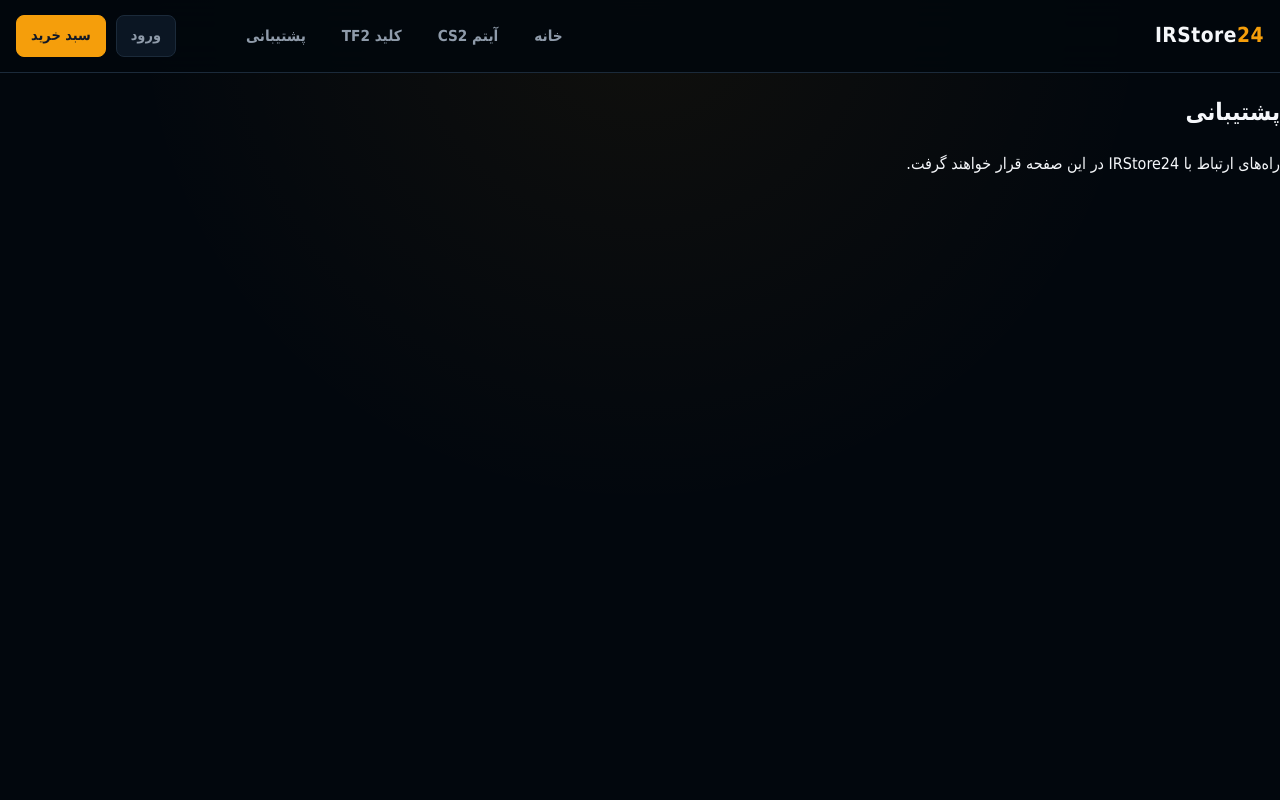
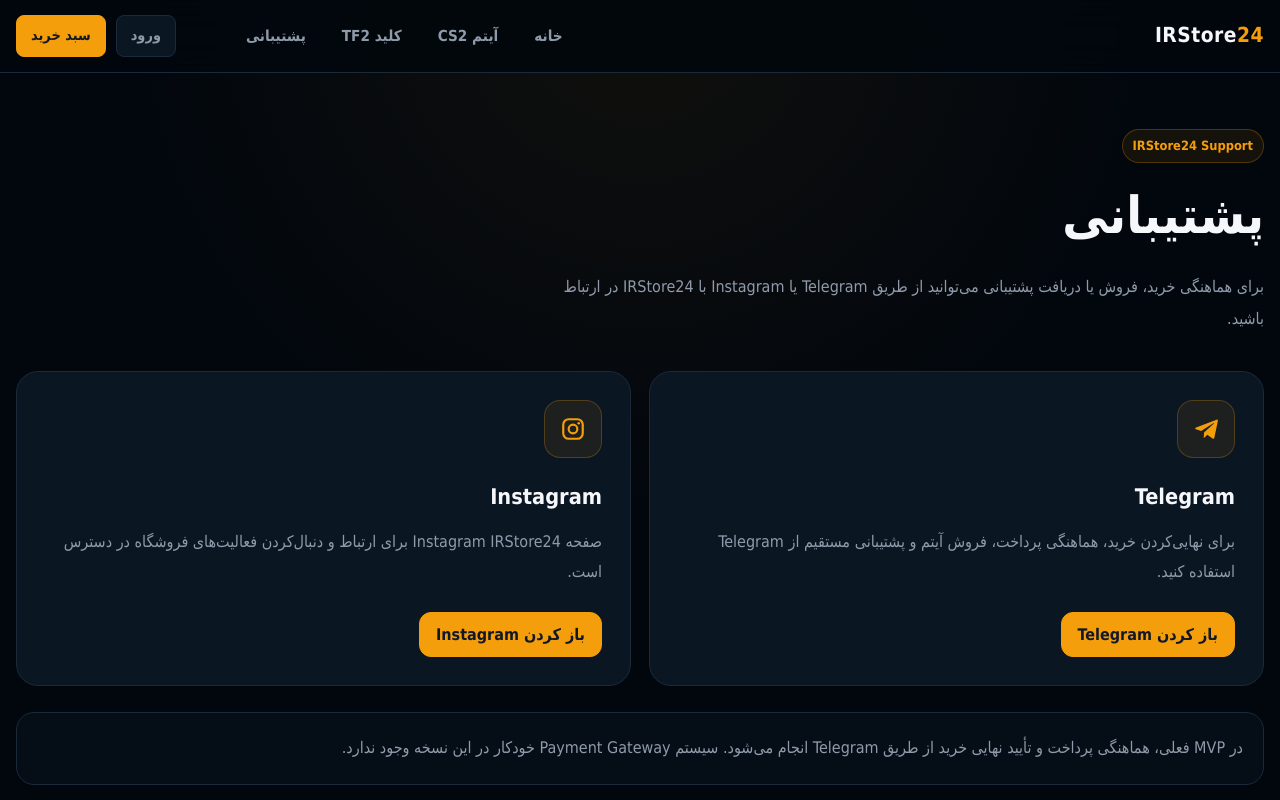
Before and after one commit to Maximus42-byte/IRStore24-Web, a Next.js app: page /support in a window 1280 px wide. Shown: the top 800 px of the page. Built offline with nearby package versions, Linux system fonts and the light colour scheme.

Commit message:
Build support page

```diff
--- /dev/null
+++ b/app/support/page.module.css
@@ -0,0 +1,166 @@
+.page {
+  width: min(calc(100% - 32px), var(--container-width));
+  margin-inline: auto;
+  padding-block: 56px 90px;
+}
+
+.header {
+  max-width: 720px;
+  margin-bottom: 36px;
+}
+
+.eyebrow {
+  display: inline-flex;
+
+  margin-bottom: 12px;
+  padding: 6px 10px;
+
+  color: var(--accent);
+
+  border: 1px solid rgba(245, 158, 11, 0.25);
+  border-radius: 999px;
+
+  background: rgba(245, 158, 11, 0.08);
+
+  font-size: 0.8rem;
+  font-weight: 800;
+}
+
+.title {
+  margin: 0;
+
+  font-size: clamp(2rem, 5vw, 3.2rem);
+}
+
+.description {
+  margin: 14px 0 0;
+
+  color: var(--text-muted);
+
+  line-height: 2;
+}
+
+.grid {
+  display: grid;
+  grid-template-columns: repeat(2, minmax(0, 1fr));
+  gap: 18px;
+}
+
+.card {
+  padding: 28px;
+
+  border: 1px solid var(--border);
+  border-radius: 22px;
+
+  background: var(--surface);
+
+  transition:
+    transform 180ms ease,
+    border-color 180ms ease,
+    background 180ms ease;
+}
+
+.card:hover {
+  transform: translateY(-4px);
+
+  border-color: var(--border-strong);
+  background: var(--surface-hover);
+}
+
+.icon {
+  width: 58px;
+  height: 58px;
+
+  display: flex;
+  align-items: center;
+  justify-content: center;
+
+  margin-bottom: 22px;
+
+  color: var(--accent);
+
+  border: 1px solid rgba(245, 158, 11, 0.24);
+  border-radius: 16px;
+
+  background: rgba(245, 158, 11, 0.08);
+
+  font-size: 1.15rem;
+  font-weight: 900;
+}
+
+.cardTitle {
+  margin: 0;
+
+  font-size: 1.35rem;
+}
+
+.cardDescription {
+  margin: 12px 0 0;
+
+  color: var(--text-muted);
+
+  line-height: 1.9;
+}
+
+.action {
+  display: inline-flex;
+  align-items: center;
+  justify-content: center;
+
+  min-height: 44px;
+
+  margin-top: 24px;
+  padding: 9px 16px;
+
+  color: #111827;
+
+  border: 1px solid var(--accent);
+  border-radius: var(--radius-md);
+
+  background: var(--accent);
+
+  font-weight: 800;
+
+  transition:
+    transform 160ms ease,
+    background 160ms ease;
+}
+
+.action:hover {
+  background: var(--accent-hover);
+
+  transform: translateY(-2px);
+}
+
+.notice {
+  margin-top: 26px;
+
+  padding: 20px;
+
+  color: var(--text-muted);
+
+  border: 1px solid var(--border);
+  border-radius: var(--radius-lg);
+
+  background: rgba(7, 17, 29, 0.6);
+
+  line-height: 1.9;
+}
+.socialIcon {
+  width: 26px;
+  height: 26px;
+
+  display: block;
+}
+
+@media (max-width: 720px) {
+  .page {
+    width: min(calc(100% - 20px), var(--container-width));
+
+    padding-top: 36px;
+  }
+
+  .grid {
+    grid-template-columns: 1fr;
+  }
+}
--- a/app/support/page.tsx
+++ b/app/support/page.tsx
@@ -1,8 +1,118 @@
+import styles from "./page.module.css";
+
 export default function SupportPage() {
   return (
-    <section>
-      <h1>پشتیبانی</h1>
-      <p>راه‌های ارتباط با IRStore24 در این صفحه قرار خواهند گرفت.</p>
-    </section>
+    <div className={styles.page}>
+      <header className={styles.header}>
+        <span className={styles.eyebrow}>
+          IRStore24 Support
+        </span>
+
+        <h1 className={styles.title}>
+          پشتیبانی
+        </h1>
+
+        <p className={styles.description}>
+          برای هماهنگی خرید، فروش یا دریافت پشتیبانی می‌توانید
+          از طریق Telegram یا Instagram با IRStore24 در ارتباط باشید.
+        </p>
+      </header>
+
+      <div className={styles.grid}>
+        <article className={styles.card}>
+          <div className={styles.icon} aria-hidden="true">
+            <svg
+              viewBox="0 0 24 24"
+              className={styles.socialIcon}
+              fill="none"
+              xmlns="http://www.w3.org/2000/svg"
+            >
+              <path
+                d="M21.7 3.4L2.9 10.7C1.6 11.2 1.6 11.9 2.7 12.3L7.5 13.8L18.7 6.7C19.2 6.4 19.7 6.6 19.3 7L10.2 15.2L9.9 20C10.4 20 10.6 19.8 10.9 19.5L13.2 17.3L18 20.8C18.9 21.3 19.5 21 19.7 20L22.9 4.9C23.2 3.6 22.4 3 21.7 3.4Z"
+                fill="currentColor"
+              />
+            </svg>
+          </div>
+
+          <h2 className={styles.cardTitle}>
+            Telegram
+          </h2>
+
+          <p className={styles.cardDescription}>
+            برای نهایی‌کردن خرید، هماهنگی پرداخت، فروش آیتم و
+            پشتیبانی مستقیم از Telegram استفاده کنید.
+          </p>
+
+          <a
+            href="https://t.me/IRStoore"
+            target="_blank"
+            rel="noopener noreferrer"
+            className={styles.action}
+          >
+            باز کردن Telegram
+          </a>
+        </article>
+
+        <article className={styles.card}>
+          <div className={styles.icon} aria-hidden="true">
+            <svg
+              viewBox="0 0 24 24"
+              className={styles.socialIcon}
+              fill="none"
+              xmlns="http://www.w3.org/2000/svg"
+            >
+              <rect
+                x="3"
+                y="3"
+                width="18"
+                height="18"
+                rx="5"
+                stroke="currentColor"
+                strokeWidth="2"
+              />
+
+              <circle
+                cx="12"
+                cy="12"
+                r="4"
+                stroke="currentColor"
+                strokeWidth="2"
+              />
+
+              <circle
+                cx="17.3"
+                cy="6.7"
+                r="1.2"
+                fill="currentColor"
+              />
+            </svg>
+          </div>
+
+          <h2 className={styles.cardTitle}>
+            Instagram
+          </h2>
+
+          <p className={styles.cardDescription}>
+            صفحه Instagram IRStore24 برای ارتباط و دنبال‌کردن
+            فعالیت‌های فروشگاه در دسترس است.
+          </p>
+
+          <a
+            href="https://www.instagram.com/irstore_community?igsh=MTZjYzk2bWFqNTdsbg%3D%3D&utm_source=qr"
+            target="_blank"
+            rel="noopener noreferrer"
+            className={styles.action}
+          >
+            باز کردن Instagram
+          </a>
+        </article>
+      </div>
+
+      <div className={styles.notice}>
+        در MVP فعلی، هماهنگی پرداخت و تأیید نهایی خرید از طریق
+        Telegram انجام می‌شود. سیستم Payment Gateway خودکار در این
+        نسخه وجود ندارد.
+      </div>
+    </div>
   );
 }
```
